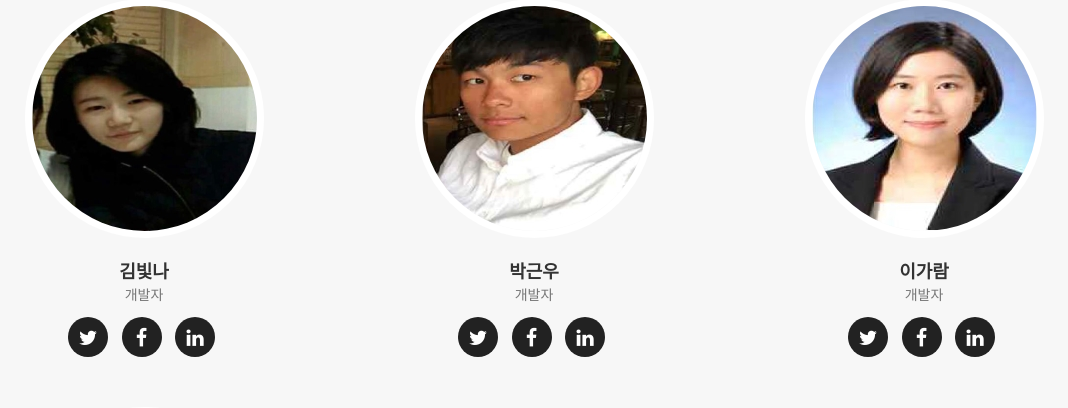
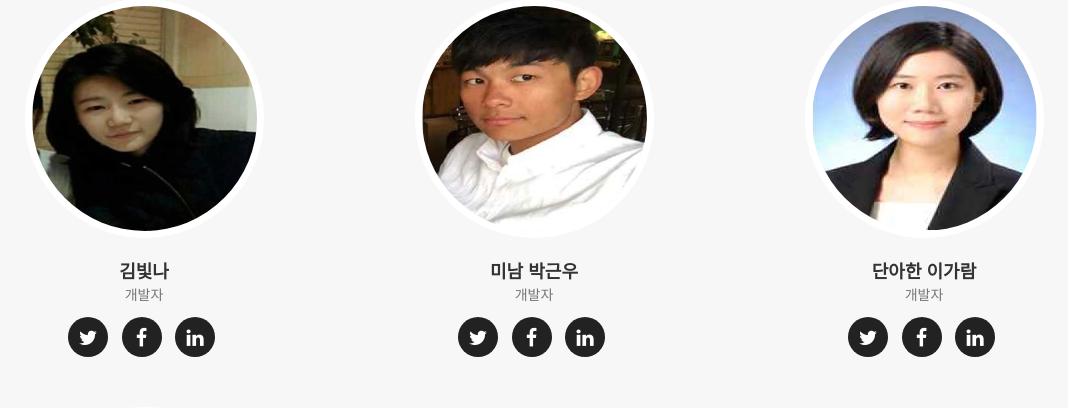
Before and after one commit to garam0130/P.ro, a Django app: page /contact/ in a window 1280 px wide. Shown: the part 4995-5403 px from the top of the page, without its empty margins (106-1174 px from the left). Run offline with Django 3.2, Linux system fonts and the light colour scheme; some libraries are stand-ins or nearby versions; some web fonts are replaced.

```diff
--- a/draft1/blog/templates/blog/index.html
+++ b/draft1/blog/templates/blog/index.html
@@ -398,7 +398,7 @@
                 <div class="col-sm-4">
                     <div class="team-member">
                         <img src="{% static "img/team/2.jpg"%}" class="img-responsive img-circle" alt="">
-                        <h4>박근우</h4>
+                        <h4>미남 박근우 </h4>
                         <p class="text-muted">개발자</p>
                         <ul class="list-inline social-buttons">
                             <li><a href="#"><i class="fa fa-twitter"></i></a>
@@ -413,7 +413,7 @@
                 <div class="col-sm-4">
                     <div class="team-member">
                         <img src="{% static "img/team/3.jpg"%}" class="img-responsive img-circle" alt="">
-                        <h4>이가람</h4>
+                        <h4>단아한 이가람</h4>
                         <p class="text-muted">개발자</p>
                         <ul class="list-inline social-buttons">
                             <li><a href="#"><i class="fa fa-twitter"></i></a>
```
Also changed, not shown: draft1/blog/migrations/0001_initial.py, draft1/blog/migrations/0002_auto_20150803_1751.py (deleted).
